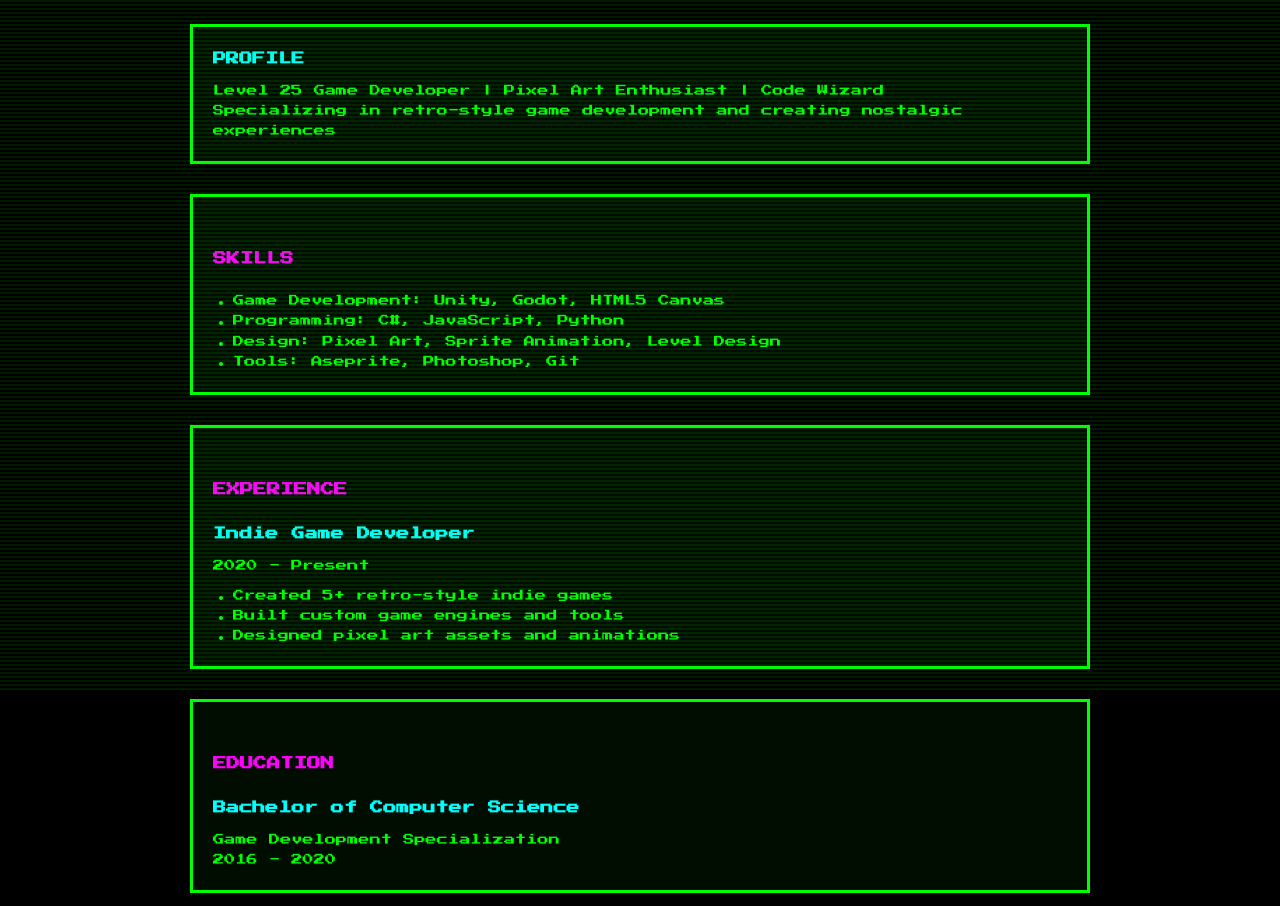
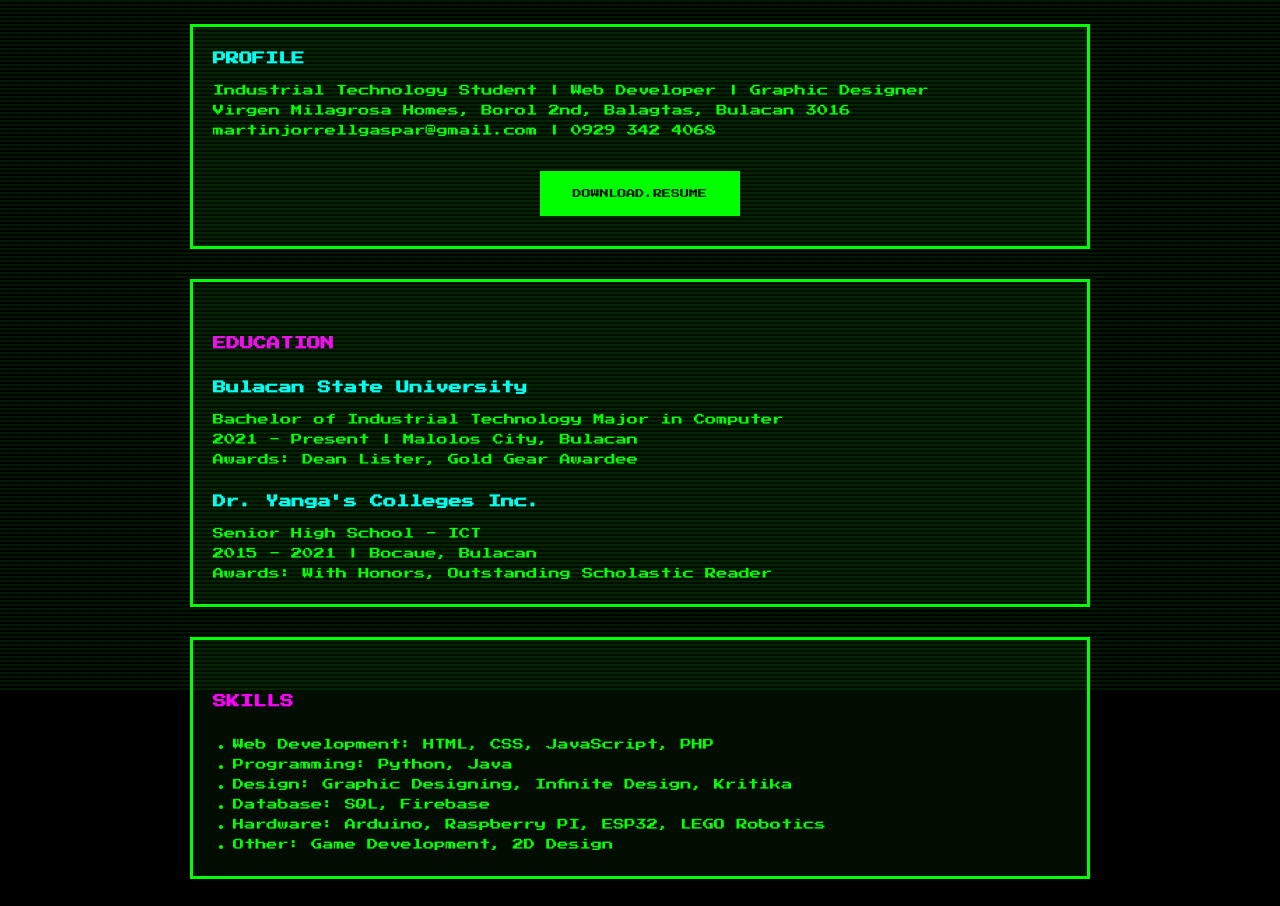
Before and after one commit to M3gu627/Personal-Website, a plain HTML site: page index.html in a window 1280 px wide. Shown: the part 108-1014 px from the top of the page. Drawn offline with Linux system fonts and the light colour scheme.

Commit message:
Update and rename Personal Website.html to index.html

```diff
--- a/Personal Website.html
+++ b/index.html
@@ -254,41 +254,71 @@
     <div class="scanlines"></div>
 
     <!-- Resume Section -->
+    <!-- Resume Section -->
     <section id="resume">
-        <h1>[ PLAYER.RESUME ]</h1>
+        <h1>[ MARTIN.GASPAR ]</h1>
         <div class="resume">
             <div class="resume-item">
                 <h3>PROFILE</h3>
-                <p>Level 25 Game Developer | Pixel Art Enthusiast | Code Wizard</p>
-                <p>Specializing in retro-style game development and creating nostalgic experiences</p>
+                <p>Industrial Technology Student | Web Developer | Graphic Designer</p>
+                <p>Virgen Milagrosa Homes, Borol 2nd, Balagtas, Bulacan 3016</p>
+                <p>martinjorrellgaspar@gmail.com | 0929 342 4068</p>
+                <div style="text-align: center; margin-top: 20px;">
+                    <button class="pixel-btn" onclick="downloadResume()">DOWNLOAD.RESUME</button>
+                </div>
+            </div>
+
+            <div class="resume-item">
+                <h2>EDUCATION</h2>
+                <h3>Bulacan State University</h3>
+                <p>Bachelor of Industrial Technology Major in Computer</p>
+                <p>2021 - Present | Malolos City, Bulacan</p>
+                <p>Awards: Dean Lister, Gold Gear Awardee</p>
+
+                <h3 style="margin-top: 20px;">Dr. Yanga's Colleges Inc.</h3>
+                <p>Senior High School - ICT</p>
+                <p>2015 - 2021 | Bocaue, Bulacan</p>
+                <p>Awards: With Honors, Outstanding Scholastic Reader</p>
             </div>
 
             <div class="resume-item">
                 <h2>SKILLS</h2>
                 <ul>
-                    <li>Game Development: Unity, Godot, HTML5 Canvas</li>
-                    <li>Programming: C#, JavaScript, Python</li>
-                    <li>Design: Pixel Art, Sprite Animation, Level Design</li>
-                    <li>Tools: Aseprite, Photoshop, Git</li>
+                    <li>Web Development: HTML, CSS, JavaScript, PHP</li>
+                    <li>Programming: Python, Java</li>
+                    <li>Design: Graphic Designing, Infinite Design, Kritika</li>
+                    <li>Database: SQL, Firebase</li>
+                    <li>Hardware: Arduino, Raspberry PI, ESP32, LEGO Robotics</li>
+                    <li>Other: Game Development, 2D Design</li>
                 </ul>
             </div>
 
             <div class="resume-item">
                 <h2>EXPERIENCE</h2>
-                <h3>Indie Game Developer</h3>
-                <p>2020 - Present</p>
+                <h3>Panrama Technologies - Intern</h3>
+                <p>June 2024 - Present | Baliwag, Bulacan</p>
                 <ul>
-                    <li>Created 5+ retro-style indie games</li>
-                    <li>Built custom game engines and tools</li>
-                    <li>Designed pixel art assets and animations</li>
+                    <li>Designed and developed Panramatechnologies.com using HTML, CSS, JavaScript</li>
+                    <li>Improved scalable SQL database for employee attendance tracking</li>
+                    <li>Designed promotional posters with Infinite Design</li>
+                </ul>
+
+                <h3 style="margin-top: 20px;">Deviant Gallerry - Part-Time</h3>
+                <p>December 2020 - August 2022 | Balagtas, Bulacan</p>
+                <ul>
+                    <li>Designed print-ready T-shirts using Infinite Design and Kritika</li>
+                    <li>Created logos for clients and iterated designs</li>
                 </ul>
             </div>
 
             <div class="resume-item">
-                <h2>EDUCATION</h2>
-                <h3>Bachelor of Computer Science</h3>
-                <p>Game Development Specialization</p>
-                <p>2016 - 2020</p>
+                <h2>PROJECTS & WORKS</h2>
+                <ul>
+                    <li>Winner Winner Mango Ginger - Research study on meat preservation</li>
+                    <li>Mapangahas - Self-made 2D game development project</li>
+                    <li>Panramatechnologies.com - Published company website</li>
+                    <li>Gaming & Mental Health Study - Research on Gen Z youth at DYCI</li>
+                </ul>
             </div>
         </div>
     </section>
@@ -567,4 +597,5 @@
         gameLoop();
     </script>
 </body>
+
 </html>
```
